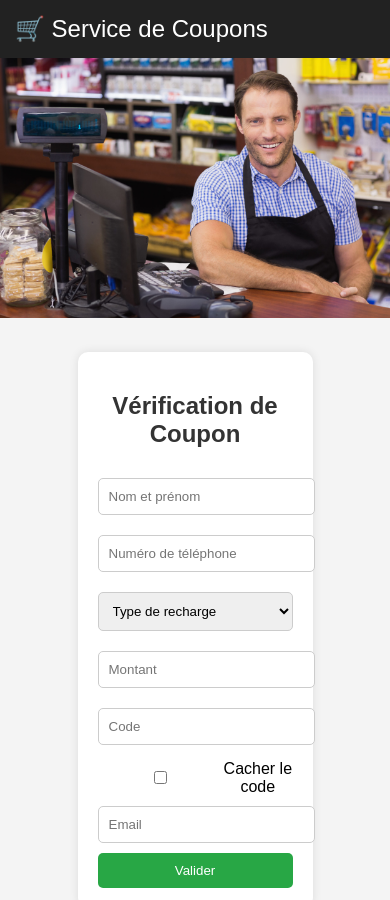
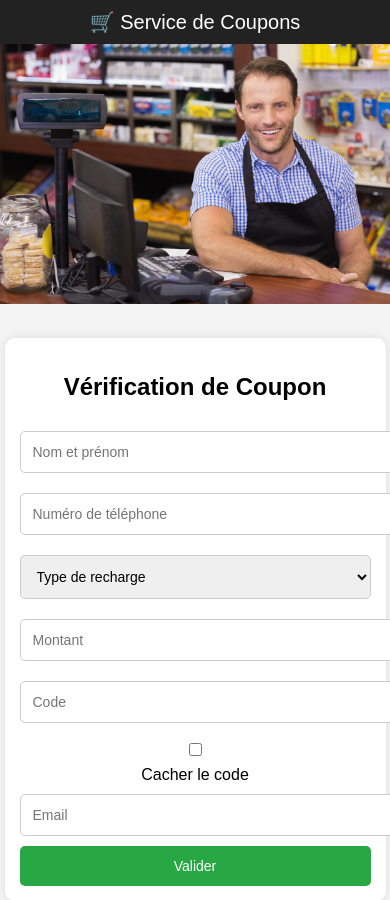
Before and after one commit to Authentification-coupon/authentification-coupons.github.com, a plain HTML site: page index.html in a window 390 px wide. Shown: the top 900 px of the page. Drawn offline with Linux system fonts and the light colour scheme.

Commit message:
Update styles.css

```diff
--- a/styles.css
+++ b/styles.css
@@ -1,3 +1,4 @@
+/* Styles généraux */
 body {
     font-family: Arial, sans-serif;
     background-color: #f4f4f4;
@@ -5,6 +6,8 @@ body {
     padding: 0;
     text-align: center;
 }
+
+/* Ajustement du header */
 header {
     background: #222;
     color: #fff;
@@ -13,9 +16,8 @@ header {
     justify-content: space-between;
     align-items: center;
 }
-.logo {
-    font-size: 24px;
-}
+
+/* Conteneur principal */
 .container {
     width: 50%;
     margin: 30px auto;
@@ -24,38 +26,64 @@ header {
     border-radius: 10px;
     box-shadow: 0 0 10px rgba(0, 0, 0, 0.1);
 }
-h2 {
-    color: #333;
-}
+
+/* Rendre le formulaire plus lisible sur mobile */
 .auth-form input, .auth-form select {
     width: 100%;
-    padding: 10px;
+    padding: 12px;
     margin: 10px 0;
     border: 1px solid #ccc;
     border-radius: 5px;
+    font-size: 16px;
 }
+
 .auth-form button {
     background: #28a745;
     color: white;
-    padding: 10px;
+    padding: 12px;
     border: none;
     border-radius: 5px;
     cursor: pointer;
     width: 100%;
+    font-size: 16px;
 }
+
+/* Bannière */
 .banner img {
     width: 100%;
     height: auto;
 }
+
+/* Footer */
 footer {
     margin-top: 20px;
     padding: 10px;
     background: #222;
     color: white;
 }
-.toggle-password-container {
-    display: flex;
-    align-items: center;
-    justify-content: flex-start;
-    margin-top: 5px;
+
+/* 📌 Responsive Design pour Mobile 📌 */
+@media screen and (max-width: 768px) {
+    .container {
+        width: 90%; /* Réduction de la largeur */
+        padding: 15px;
+    }
+
+    header {
+        flex-direction: column;
+        text-align: center;
+        padding: 10px;
+    }
+
+    .logo {
+        font-size: 20px;
+    }
+
+    .auth-form input, .auth-form select, .auth-form button {
+        font-size: 14px; /* Réduction de la taille des textes */
+    }
+
+    .toggle-password-container {
+        justify-content: center; /* Centrer l'option cacher le code */
+    }
 }
```
